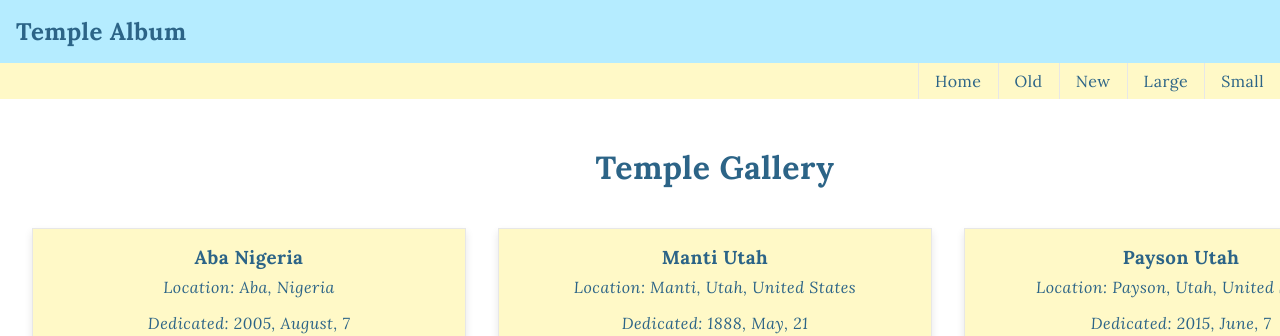
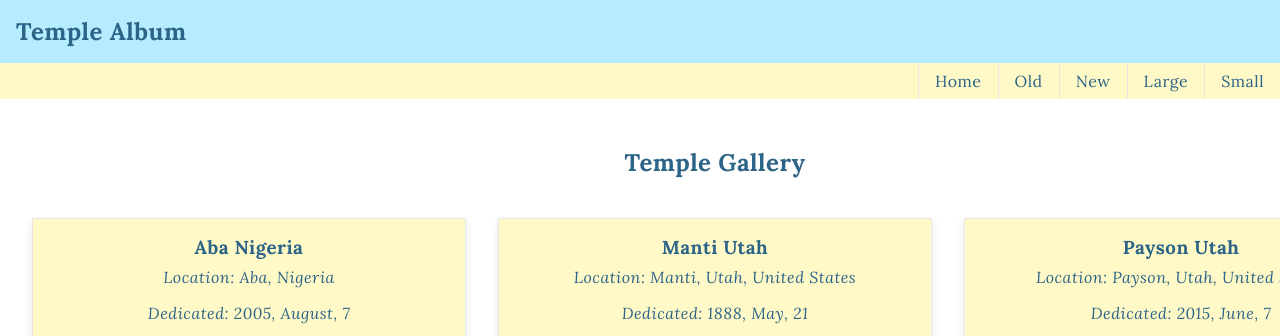
Before and after one commit to reysheypua/wdd131, a plain HTML site: page filtered-temples.html in a window 1280 px wide. Shown: the top 336 px of the page. Drawn offline with Linux system fonts and the light colour scheme.

Commit message:
(REVISION 2) W04 Assignment: Picture Album Enhancement

```diff
--- a/filtered-temples.html
+++ b/filtered-temples.html
@@ -26,10 +26,8 @@
         </nav>
     </header>
 
-
-
     <main>
-        <h1>Temple Gallery</h1>
+        <h2>Temple Gallery</h2>
         <div class="res-grid"></div>
     </main>
      <footer>
--- a/styles/filtered-temples.css
+++ b/styles/filtered-temples.css
@@ -69,7 +69,7 @@ main {
     padding: 1rem;
 }
 
-h1 {
+h2 {
     text-align: center;
     padding: 1rem 0;
 }
```
